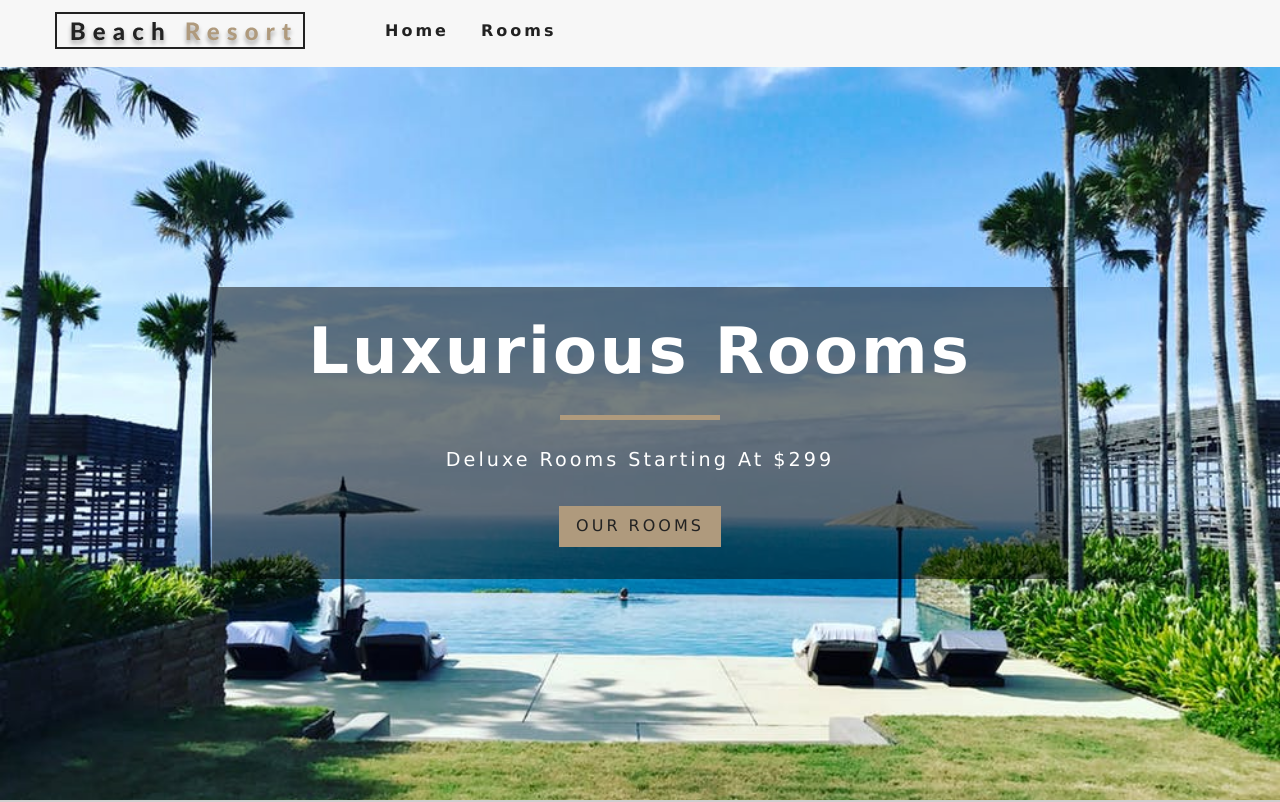
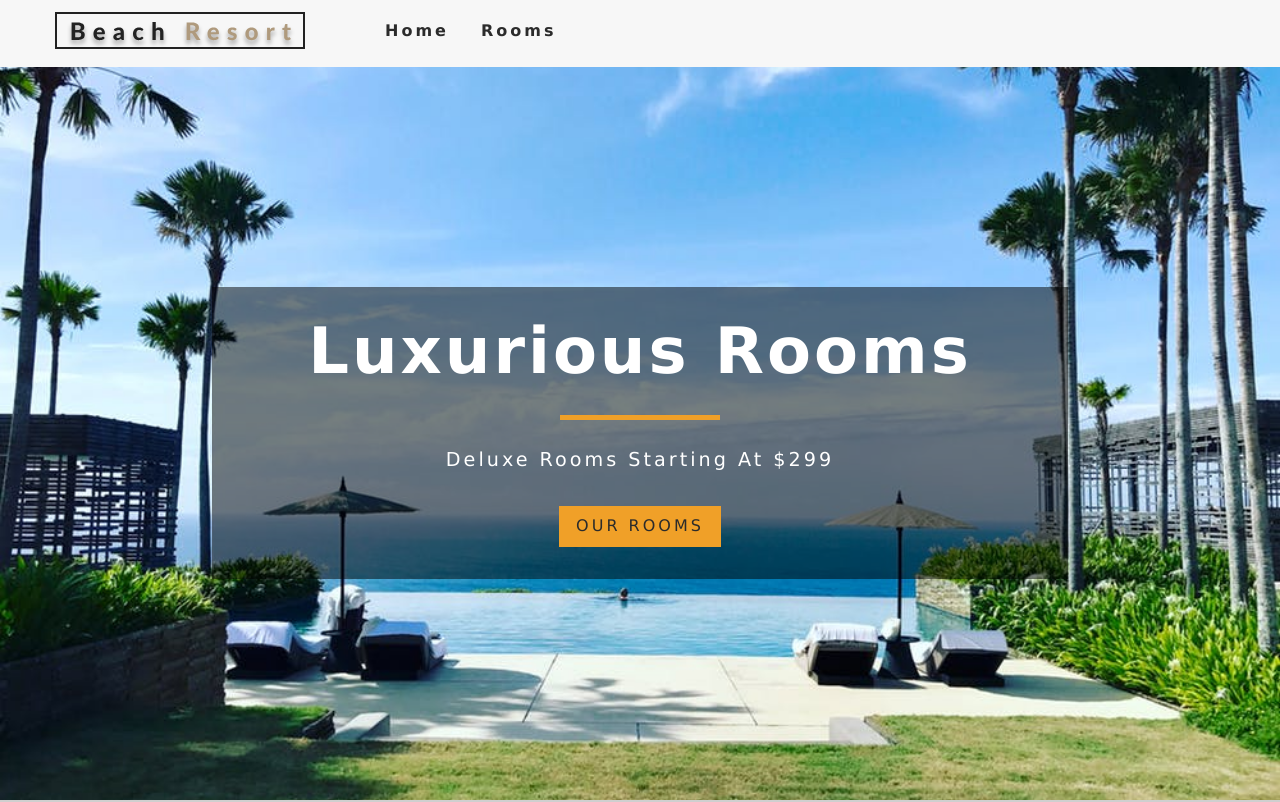
Before and after one commit to miaawong/Beach-Resort, a React (Create React App) app: page / in a window 1280 px wide. Shown: the top 802 px of the page. Built offline with nearby package versions, Linux system fonts and the light colour scheme; no server answers.

Commit message:
changed primary color

```diff
--- a/src/App.css
+++ b/src/App.css
@@ -4,10 +4,10 @@
     box-sizing: border-box;
 }
 :root {
-    --primaryColor: #af9a7d;
+    --primaryColor: #f0a028;
     --mainWhite: #fff;
     --offWhite: #f7f7f7;
-    --mainBlack: #222;
+    --mainBlack: #2b2b2b;
     --mainGrey: #ececec;
     --darkGrey: #cfcfcf;
     --mainTransition: all 0.3s linear;
```
